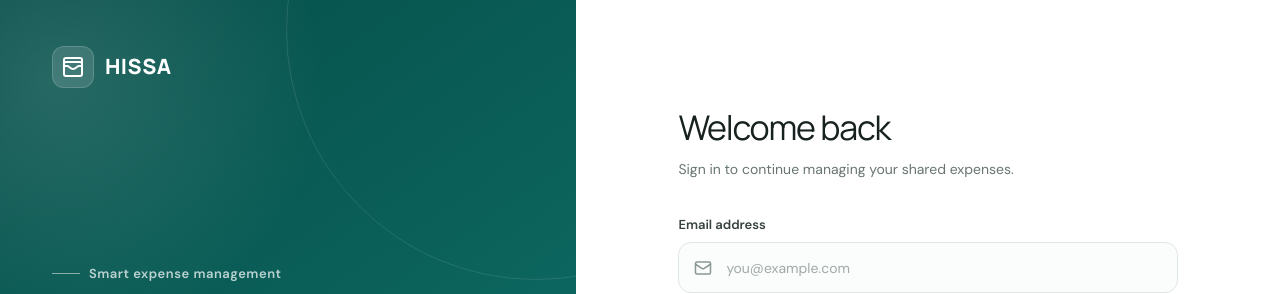
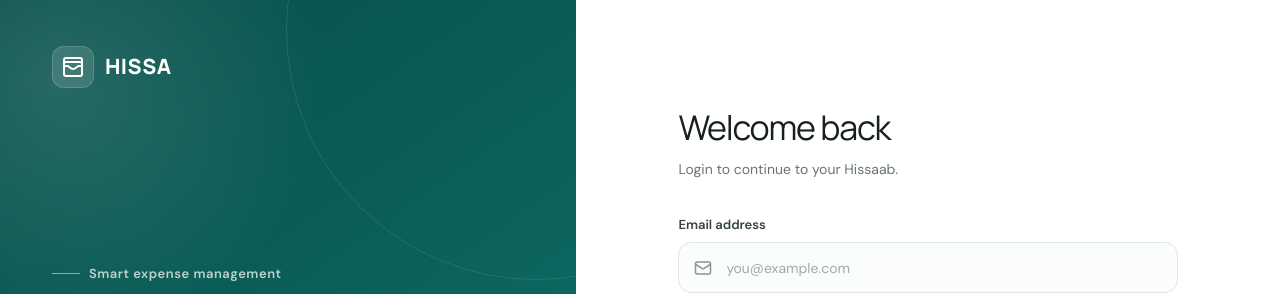
Before and after one commit to dev-saurabh495/hissa-App, a React (Vite) app: page /login in a window 1280 px wide. Shown: the top 294 px of the page. Built offline with nearby package versions, Linux system fonts and the light colour scheme.

Commit message:
fix netlify spa routing

```diff
--- a/src/components/auth/AuthLayout.tsx
+++ b/src/components/auth/AuthLayout.tsx
@@ -1,4 +1,8 @@
-import { ArrowRight, CheckCircle2, WalletCards } from "lucide-react";
+import {
+  ArrowRight,
+  CheckCircle2,
+  WalletCards,
+} from "lucide-react";
 import { Link } from "react-router-dom";
 import type { ReactNode } from "react";
 
@@ -6,7 +10,7 @@ interface AuthLayoutProps {
   children: ReactNode;
   title: string;
   subtitle?: string;
-  showBack?: boolean;
+  logoLink?: string;
 }
 
 const features = [
@@ -19,15 +23,19 @@ export default function AuthLayout({
   children,
   title,
   subtitle,
+  logoLink = "/login",
 }: AuthLayoutProps) {
   return (
     <main className="auth-shell">
+      {/* =========================
+          BRAND PANEL
+      ========================== */}
       <section className="auth-brand-panel">
         <div className="brand-decoration brand-decoration-one" />
         <div className="brand-decoration brand-decoration-two" />
 
         <div className="brand-content">
-          <Link to="/login" className="brand-logo">
+          <Link to={logoLink} className="brand-logo">
             <span className="brand-logo-icon">
               <WalletCards size={24} />
             </span>
@@ -80,9 +88,12 @@ export default function AuthLayout({
         </div>
       </section>
 
+      {/* =========================
+          FORM PANEL
+      ========================== */}
       <section className="auth-form-panel">
         <div className="mobile-logo">
-          <Link to="/login" className="brand-logo">
+          <Link to={logoLink} className="brand-logo">
             <span className="brand-logo-icon">
               <WalletCards size={21} />
             </span>
--- a/src/pages/auth/Login.tsx
+++ b/src/pages/auth/Login.tsx
@@ -286,9 +286,10 @@ export default function Login() {
 
   return (
     <AuthLayout
-      title="Welcome back"
-      subtitle="Sign in to continue managing your shared expenses."
-    >
+  title="Welcome back"
+  subtitle="Login to continue to your Hissaab."
+  logoLink="/login"
+>
       <form
         className="auth-form"
         onSubmit={handleSubmit(
--- a/src/pages/auth/Register.tsx
+++ b/src/pages/auth/Register.tsx
@@ -174,9 +174,10 @@ export default function Register() {
 
   return (
     <AuthLayout
-      title="Create your account"
-      subtitle="Start keeping your shared expenses simple and transparent."
-    >
+  title="Create your account"
+  subtitle="Start managing your shared expenses."
+  logoLink="/register"
+>
       <form
         className="auth-form"
         onSubmit={handleSubmit(onSubmit)}
```
